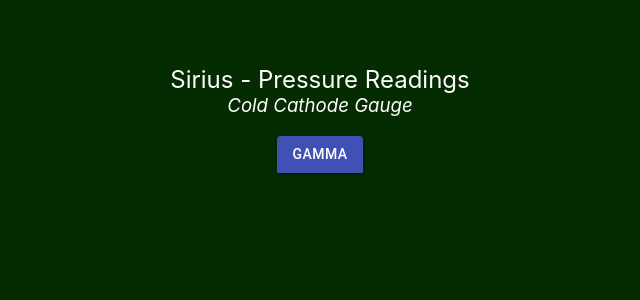
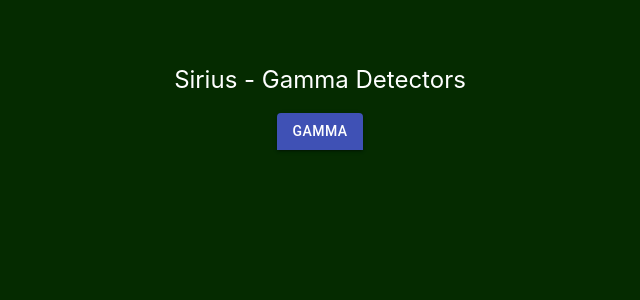
Before and after one commit to lnls-sirius/gamma-mon, a React (Create React App) app: page / in a window 1280 px wide. Shown: the top 300 px of the page, without its empty margins (320-960 px from the left). Built offline with nearby package versions, Linux system fonts and the light colour scheme.

Commit message:
src: Gamma bar format.

```diff
--- a/src/App.js
+++ b/src/App.js
@@ -17,7 +17,7 @@ const STATE = {
 class App extends React.Component {
   constructor(props) {
     super(props);
-    this.state = { content: STATE.INITIAL, tooltipVisible: false, tooltipX: '', tooltipY: '' };
+    this.state = { content: STATE.INITIAL, tooltipVisible: false, tooltipX: '', tooltipY: '', title: "Sirius - Gamma Detectors" };
   }
 
   customTooltipCallback = (tooltipModel) => {
@@ -41,8 +41,8 @@ class App extends React.Component {
       </div>
     } else {
       return <div className='Menu'>
-        <div className='MainTitle'>Sirius - Pressure Readings</div>
-        <div style={{ 'margin-bottom': '15px' }} className='SubTitle'>Cold Cathode Gauge</div>
+        <div className='MainTitle'>{this.state.title}</div>
+        <div style={{ 'margin-bottom': '15px' }} className='SubTitle'></div>
         <ButtonGroup orientation="vertical" color="primary">
           <Button variant="contained" color="primary" onClick={() => this.setState({ content: STATE.GAMMA })}>Gamma</Button><br />
         </ButtonGroup>
--- a/src/components/GammaBar.jsx
+++ b/src/components/GammaBar.jsx
@@ -140,7 +140,11 @@ class GammaBar extends React.Component {
         plugins={[ChartDataLabels]}
         options={{
           plugins: {
-            datalabels: { rotation: 270, font: { weight: "bold" } },
+            datalabels: {
+                rotation: 270,
+                font: { weight: "bold" },
+                formatter: function(value, context) { return value.toExponential();},
+            },
           },
           tooltips: { mode: 'index', enabled: false, custom: customTooltipCallback },
           maintainAspectRatio: false,
```
